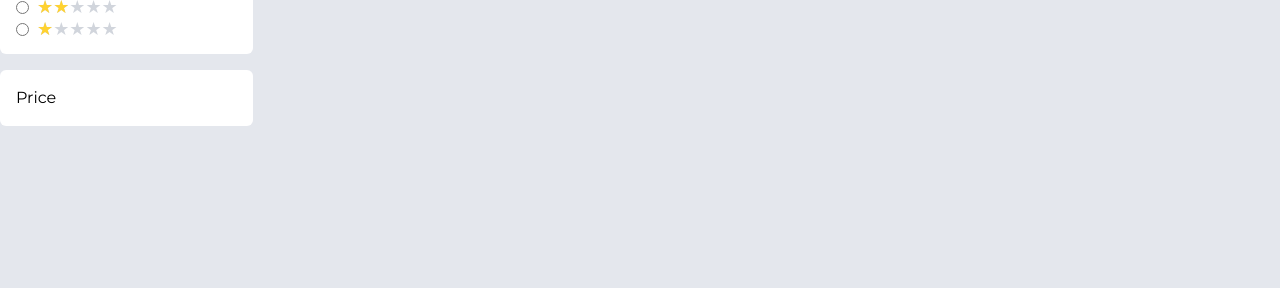
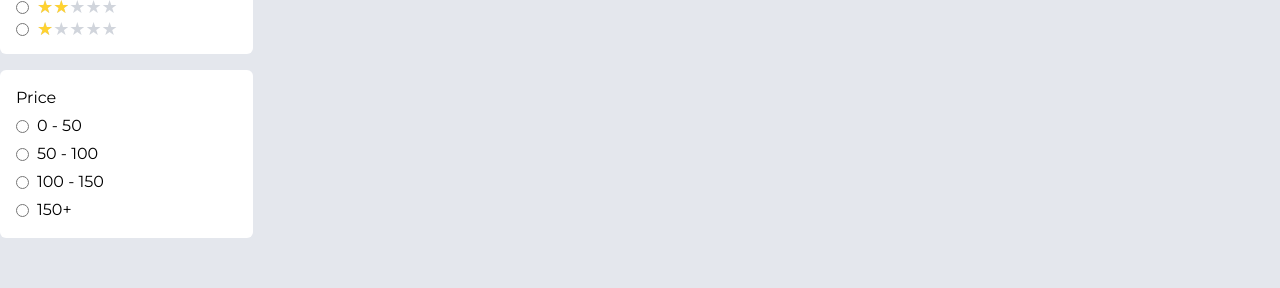
Before and after one commit to kivanov27/c4_nexus_plp, a React (Vite) app: page / in a window 1280 px wide. Shown: the part 201-489 px from the top of the page. Built offline with nearby package versions, Linux system fonts and the light colour scheme; no server answers.

Commit message:
Added price range filtering.

```diff
--- a/src/App.jsx
+++ b/src/App.jsx
@@ -84,6 +84,8 @@ const App = () => {
                 <Filter
                     minRating={minRating}
                     setMinRating={setMinRating}
+                    priceRange={priceRange}
+                    setPriceRange={setPriceRange}
                 />
                 <div className="w-[80%] flex flex-col gap-y-4">
                     <div className="w-full flex justify-between">
--- a/src/components/Filter/index.jsx
+++ b/src/components/Filter/index.jsx
@@ -1,13 +1,13 @@
 import StarRating from "../StarRating";
 
-const Filter = ({ minRating, setMinRating }) => {
+const Filter = ({ minRating, setMinRating, priceRange, setPriceRange }) => {
     const ratings = [5, 4, 3, 2, 1];
+    const priceRanges = [[0, 50], [50, 100], [100, 150], [150, Infinity]];
 
     return (
         <div className="w-[20%] flex flex-col gap-y-4">
             <div className="bg-white rounded-md p-4 flex flex-col gap-y-1">
                 <p>Rating above</p>
-
                 {ratings.map(rating => (
                     <label
                         key={rating}
@@ -26,8 +26,31 @@ const Filter = ({ minRating, setMinRating }) => {
                 ))}
             </div>
 
-            <div className="bg-white rounded-md p-4">
+            <div className="bg-white rounded-md p-4 flex flex-col gap-y-1">
                 <p>Price</p>
+                {priceRanges.map(pr => (
+                    <label
+                        key={pr}
+                        className="flex items-center w-fit gap-x-2 cursor-pointer"
+                    >
+                        <input
+                            type="radio"
+                            name="price-range"
+                            value={pr}
+                            checked={
+                                priceRange[0] === pr[0] &&
+                                priceRange[1] === pr[1]
+                            }
+                            onChange={() => setPriceRange(pr)}
+                            className="cursor-pointer"
+                        />
+                        {pr[1] === Infinity ?
+                            <span>{pr[0]}+</span>
+                            :
+                            <span>{pr[0]} - {pr[1]}</span>
+                        }
+                    </label>
+                ))}
             </div>
         </div>
     );
```
